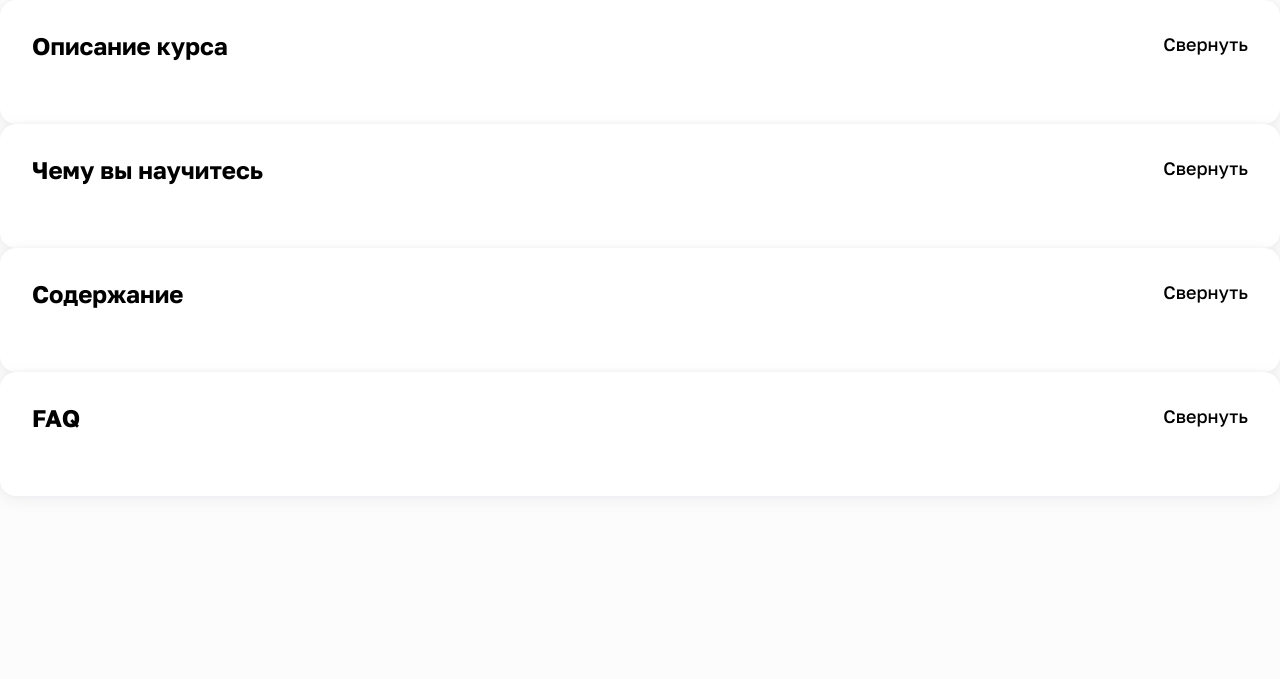
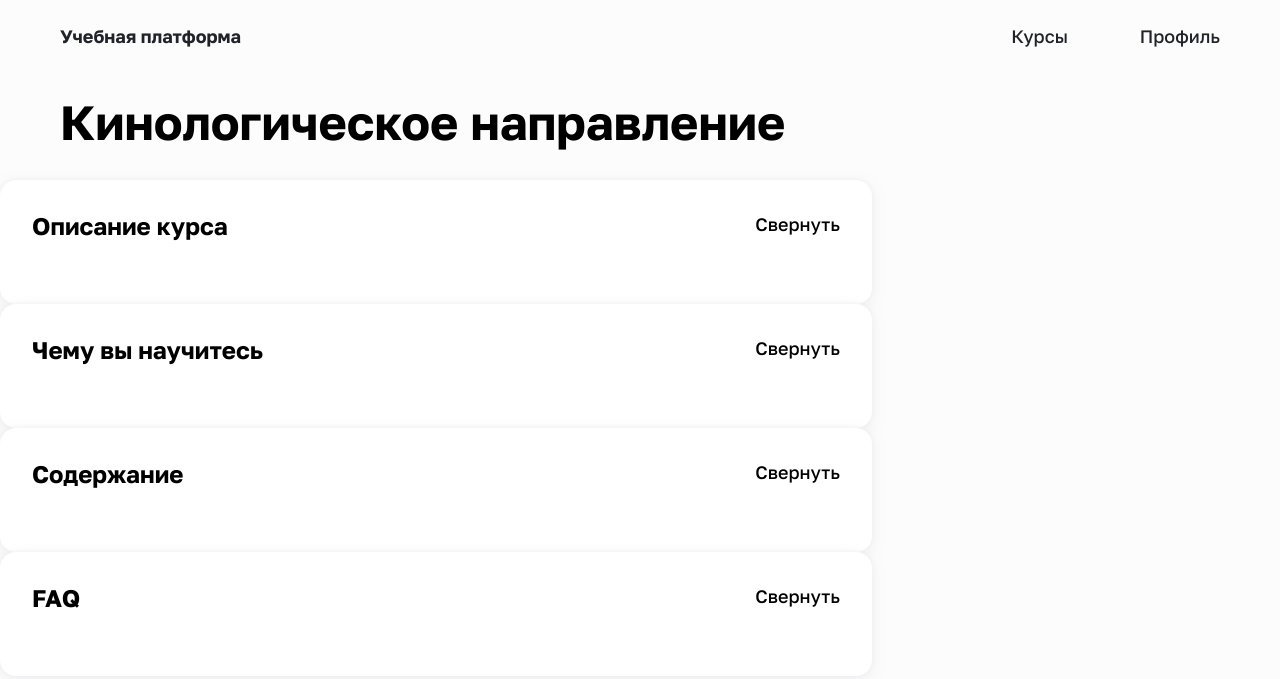
Before and after one commit to olestch/lizaAlertTeam5-dalmatintsi, a plain HTML site: page course.html in a window 1280 px wide. Drawn offline with Linux system fonts and the light colour scheme.

Commit message:
header styling and course page editing

```diff
--- /dev/null
+++ b/blocks/header/__link/header__link.css
@@ -0,0 +1,17 @@
+.header__link {
+    vertical-align: center;
+    margin: 0;
+    padding: 0;
+    font-family: 'Golos',sans-serif;
+    font-style: normal;
+    font-weight: 500;
+    font-size: 18px;
+    line-height: 24px;
+    color: #212329;
+    list-style-type: none;
+
+}
+
+.header__link:nth-child(2) {
+    margin-left: 72px;
+}
--- /dev/null
+++ b/blocks/header/__links/header__links.css
@@ -0,0 +1,6 @@
+.header__links {
+    display: flex;
+    flex-direction: row;
+    margin: 0 60px 0 0;
+    padding: 0;
+}
--- /dev/null
+++ b/blocks/header/__title/header__title.css
@@ -0,0 +1,10 @@
+.header__title {
+    margin: 0 0 0 60px;
+    padding: 0;
+    font-family: 'Golos',sans-serif;
+    font-style: normal;
+    font-weight: 700;
+    font-size: 18px;
+    line-height: 24px;
+    color: #212329;
+}
--- a/blocks/header/header.css
+++ b/blocks/header/header.css
@@ -0,0 +1,9 @@
+.header {
+    width: 100%;
+    grid-area: header;
+    position: relative;
+    display: flex;
+    align-items: center;
+    justify-content: space-between;
+    height: 72px;
+}
--- /dev/null
+++ b/blocks/info/info.css
@@ -0,0 +1,4 @@
+.info {
+    grid-area: info;
+    width: 872px;
+}
--- /dev/null
+++ b/blocks/main-title/main-title.css
@@ -0,0 +1,10 @@
+.main-title {
+    grid-area: title;
+    margin: 24px 0 32px 60px;
+    padding: 0;
+    font-family: 'Golos', sans-serif;
+    font-style: normal;
+    font-weight: 700;
+    font-size: 48px;
+    line-height: 52px;
+}
--- /dev/null
+++ b/blocks/page-course/page-course.css
@@ -0,0 +1,11 @@
+.page-course {
+    max-width: 1440px;
+    margin: 0 auto;
+    display: grid;
+    grid-template-areas:
+    'header header header'
+    'title title .'
+    'info info sidebar'
+    'info info .'
+    ;
+}
--- /dev/null
+++ b/blocks/sidebar/sidebar.css
@@ -0,0 +1,3 @@
+.sidebar {
+    grid-area: sidebar;
+}
--- a/course.html
+++ b/course.html
@@ -7,7 +7,17 @@
     <title>Страница курса</title>
     <link rel="stylesheet" href="./pages/course.css" />
   </head>
-  <body>
+  <body class="page-course">
+    <header class="header">
+        <p class="header__title">Учебная платформа</p>
+        <ul class="header__links">
+            <li class="header__link">Курсы</li>
+            <li class="header__link">Профиль</li>
+        </ul>
+    </header>
+    <main>
+        <h1 class="main-title">Кинологическое направление</h1>
+        <section class="info">
             <section class="card">
                 <div class="card__header">
                     <h2 class="card__title">Описание курса</h2>
@@ -36,6 +46,11 @@
                 </div>
             <div class="card__content card__content_open"></div>
             </section>
+        </section>
+        <section class="sidebar">
+
+        </section>
+    </main>
     <script src="scripts/course.js"></script>
   </body>
 </html>
--- a/pages/course.css
+++ b/pages/course.css
@@ -3,6 +3,19 @@
 
 /* page import */
 @import url(../blocks/page/page.css);
+@import url(../blocks/page-course/page-course.css);
+
+/* header */
+@import url(../blocks/header/header.css);
+@import url(../blocks/header/__title/header__title.css);
+@import url(../blocks/header/__links/header__links.css);
+@import url(../blocks/header/__link/header__link.css);
+
+/* main-title */
+@import url(../blocks/main-title/main-title.css);
+
+/* info place for grid */
+@import url(../blocks/info/info.css);
 
 /* card import */
 @import url(../blocks/card/card.css);
@@ -11,3 +24,6 @@
 @import url(../blocks/card/__button/card__button.css);
 @import url(../blocks/card/__content/card__content.css);
 @import url(../blocks/card/__content/_open/card__content_open.css);
+
+/* sidebar */
+@import url(../blocks/sidebar/sidebar.css);
```
Also changed, not shown: images/header__icon-hat.svg (added), images/header__link-profile.svg (added). Lines whose indentation alone changed are shown as unchanged.
